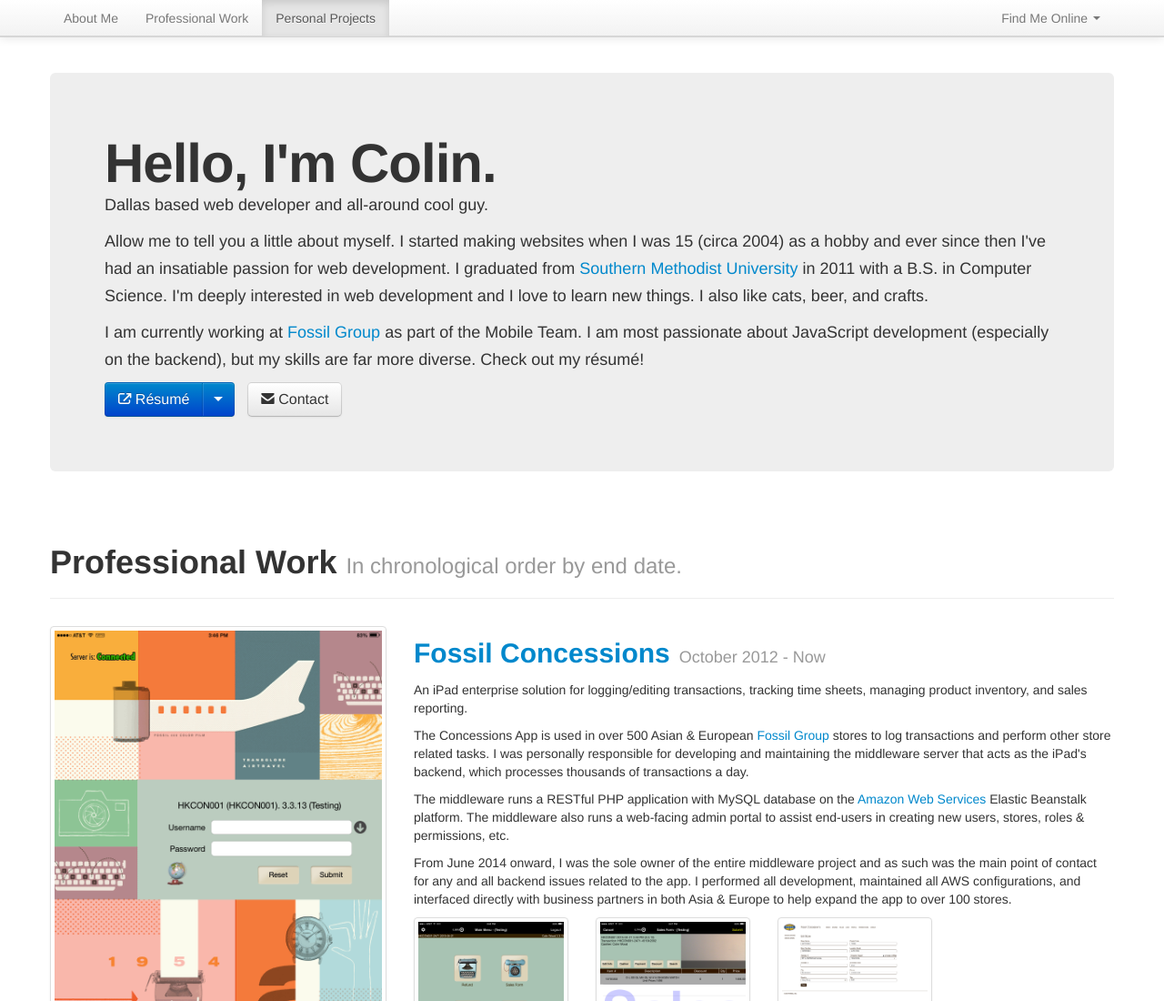
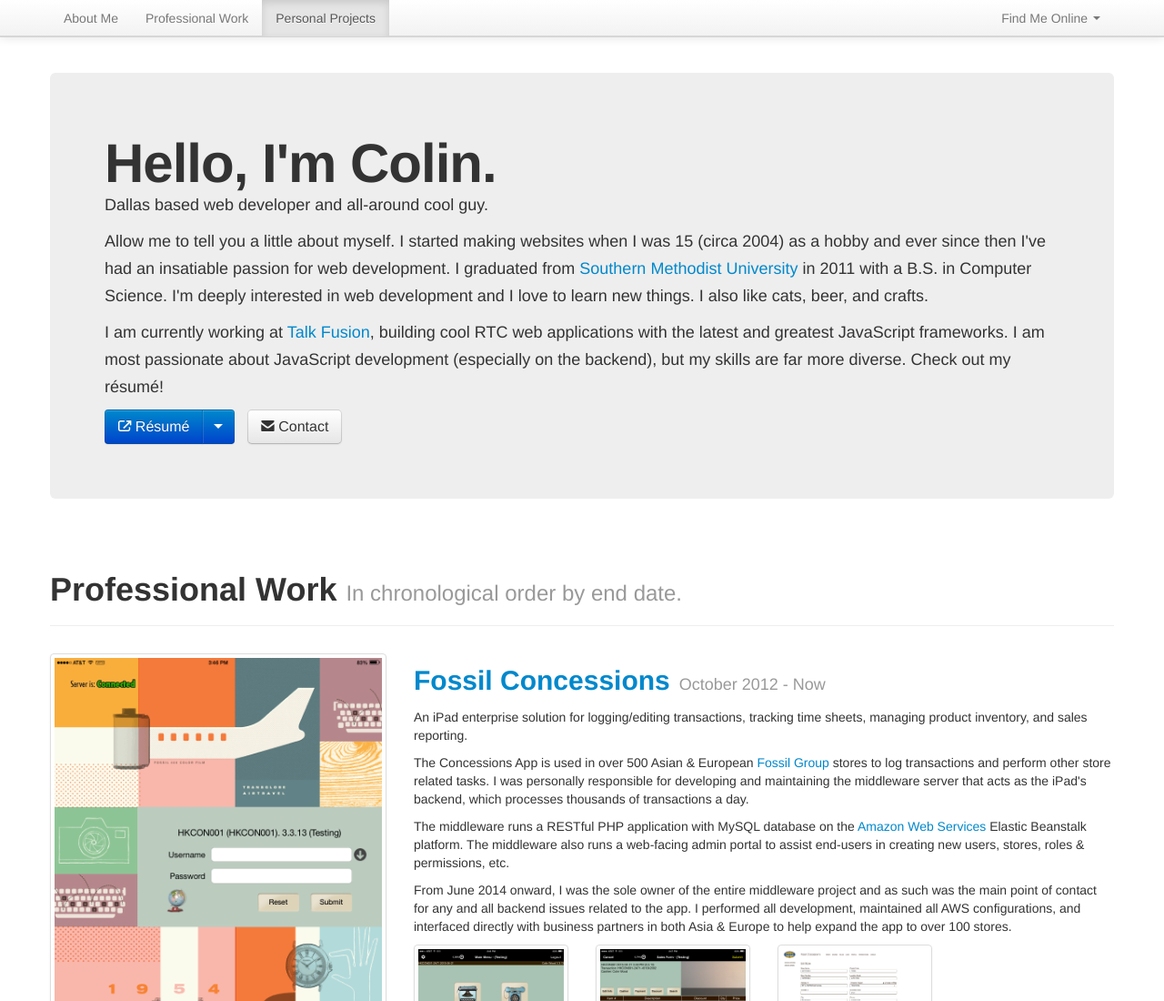
Before and after one commit to Anaphase/anaphase.github.io, a plain HTML site: page index.html in a window 1280 px wide. Shown: the top 1100 px of the page at 91% size. Drawn offline with Linux system fonts and the light colour scheme.

Commit message:
Updates job status to reflect the fact that I'm not at Fossil anymore

```diff
--- a/index.html
+++ b/index.html
@@ -81,7 +81,7 @@
 							Allow me to tell you a little about myself. I started making websites when I was 15 (circa 2004) as a hobby and ever since then I've had an insatiable passion for web development. I graduated from <a href="http://www.smu.edu/lyle" title="Visit the SMU Lyle School of Engineering Hompage">Southern Methodist University</a> in 2011 with a B.S. in Computer Science. I'm deeply interested in web development and I love to learn new things. I also like cats, beer, and crafts.
 						</p>
 						<p>
-							I am currently working at <a href="http://www.fossilgroup.com/">Fossil Group</a> as part of the Mobile Team. I am most passionate about JavaScript development (especially on the backend), but my skills are far more diverse. Check out my r&eacute;sum&eacute;!
+							I am currently working at <a href="http://talkfusion.com/">Talk Fusion</a>, building cool RTC web applications with the latest and greatest JavaScript frameworks. I am most passionate about JavaScript development (especially on the backend), but my skills are far more diverse. Check out my r&eacute;sum&eacute;!
 						</p>
 					</div>
 					<div class="hero-buttons">
```
